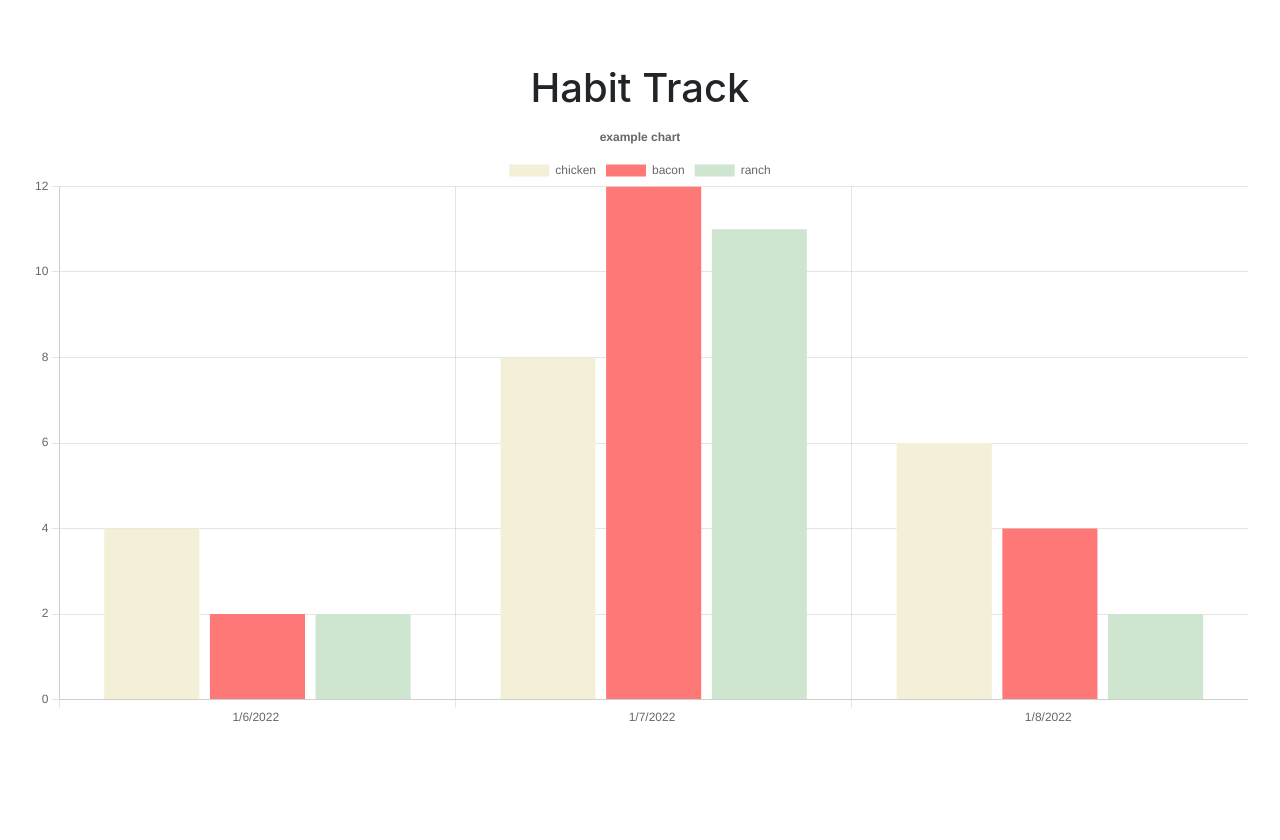
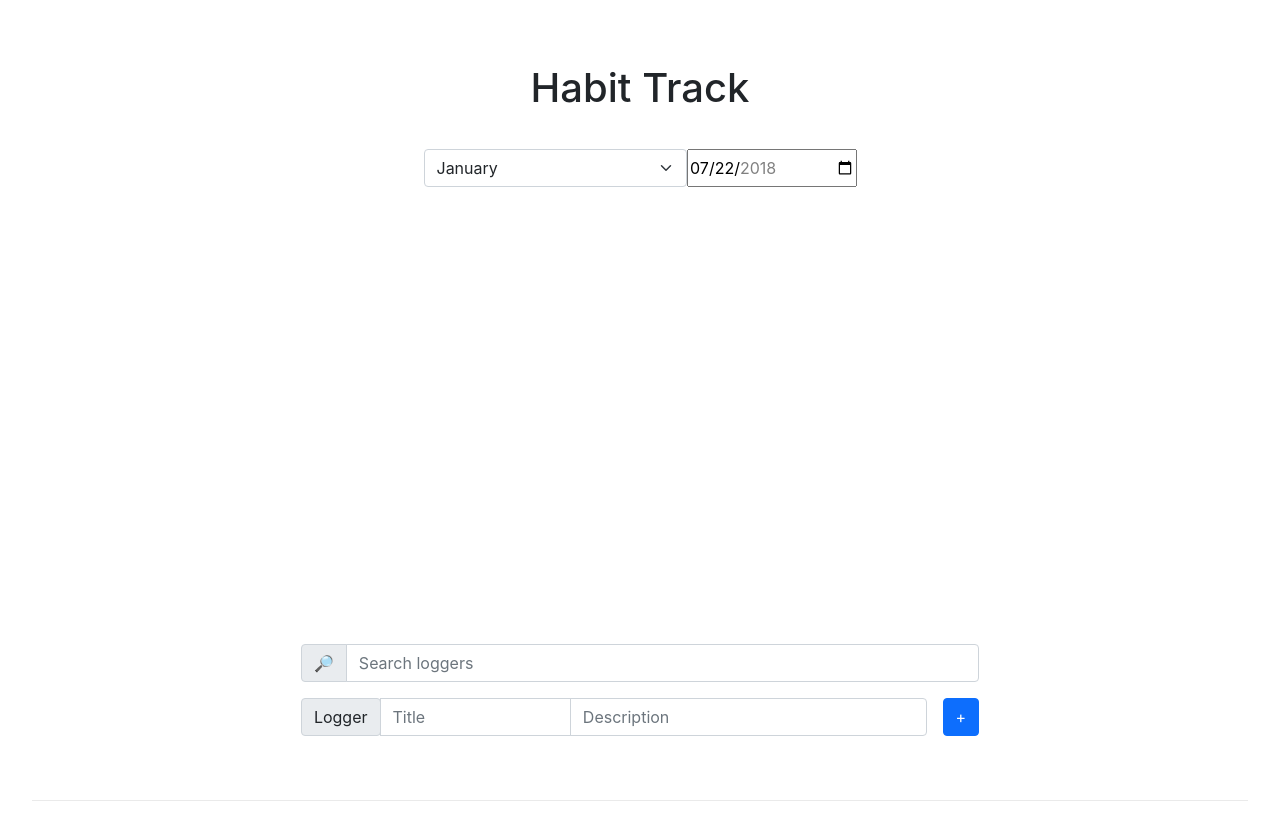
Before and after one commit to jwilld/habit-track, a Next.js app: page / in a window 1280 px wide. Shown: the top 840 px of the page. Built offline with nearby package versions, Linux system fonts and the light colour scheme.

Commit message:
create component for log modal

```diff
--- a/package.json
+++ b/package.json
@@ -11,10 +11,12 @@
     "@types/bootstrap": "^5.1.6",
     "@types/chartjs": "^0.0.31",
     "bootstrap": "^5.1.3",
+    "bootstrap-icons": "^1.7.2",
     "chart.js": "^3.7.0",
     "next": "12.0.7",
     "nice-color-palettes": "^3.0.0",
     "react": "17.0.2",
+    "react-bootstrap": "^2.1.2",
     "react-chartjs-2": "^4.0.0",
     "react-dom": "17.0.2"
   },
--- a/src/pages/index.tsx
+++ b/src/pages/index.tsx
@@ -10,6 +10,27 @@ import SearchInput from '../components/SearchInput';
 import { GlobalStateProvider } from '../context/state';
 
 const Home: NextPage = () => {
+  const months = [
+    'January',
+    'February',
+    'March',
+    'April',
+    'May',
+    'June',
+    'July',
+    'August',
+    'September',
+    'October',
+    'November',
+    'December',
+  ];
+  const years = [2021, 2022, 2023, 2024, 2025].map((year: number, i: number) => {
+    return <option key={i}>{year}</option>;
+  });
+  const monthOptions = months.map((month: string, i: number) => {
+    return <option key={i}>{month}</option>;
+  });
+
   return (
     <GlobalStateProvider>
       <div className={styles.container}>
@@ -19,7 +40,22 @@ const Home: NextPage = () => {
         </Head>
         <main className={styles.main}>
           <h1 className={styles.app_title}> Habit Track</h1>
-          <BarChart/>
+          {/* <BarChart /> */}
+          <div style={{ display: 'flex' }}>
+            <select className="form-select" aria-label="Default select example">
+              {monthOptions}
+            </select>
+            <input
+              style={{ width: '300px' }}
+              type="date"
+              id="start"
+              name="trip-start"
+              value="2018-07-22"
+              min="2018-01-01"
+              max="2018-12-31"
+            ></input>
+          </div>
+
           <div style={{ overflowY: 'scroll', height: '400px' }}>
             <Card />
           </div>
```
Also changed, not shown: 1 other file (tests, documents, lock files or other folders).
